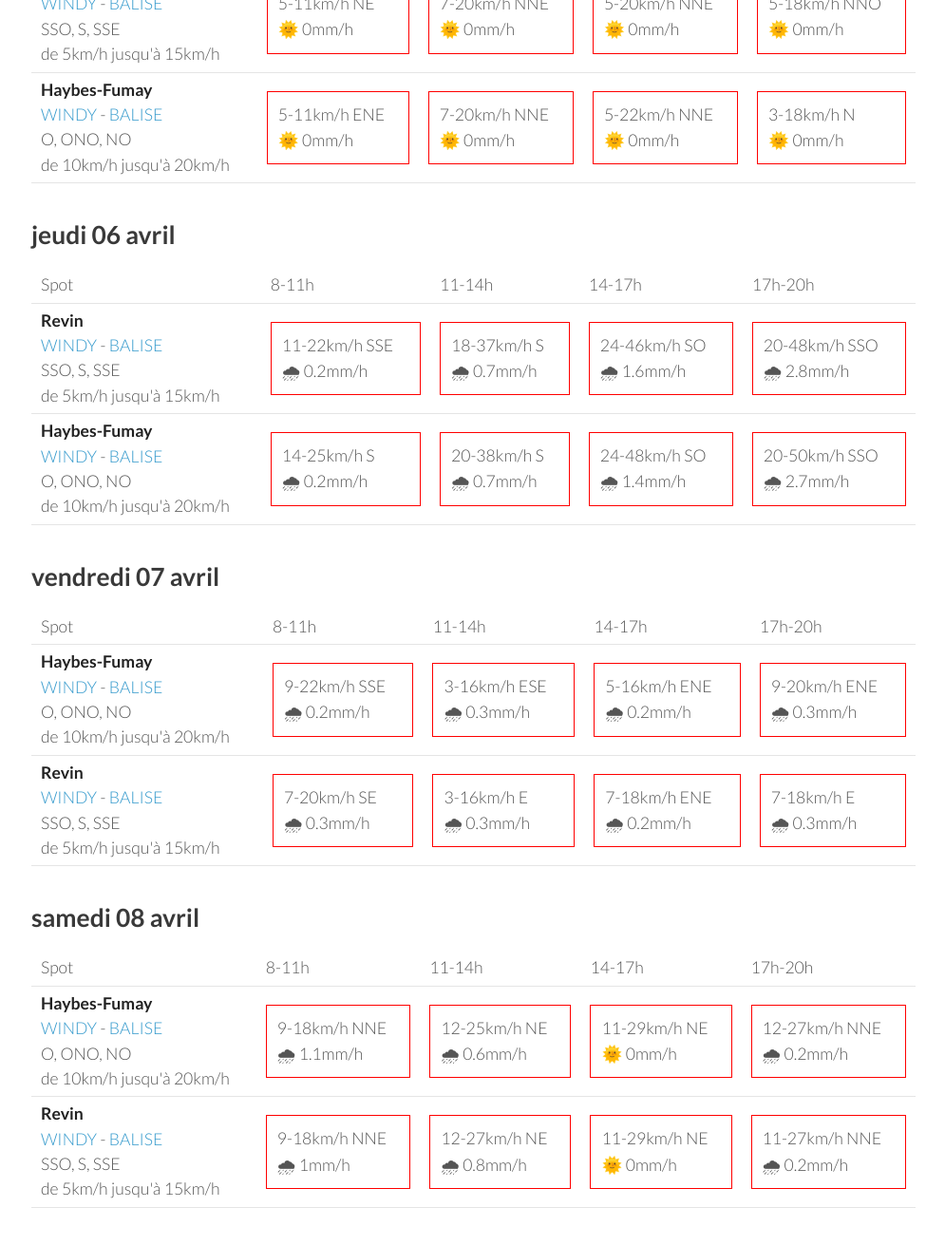
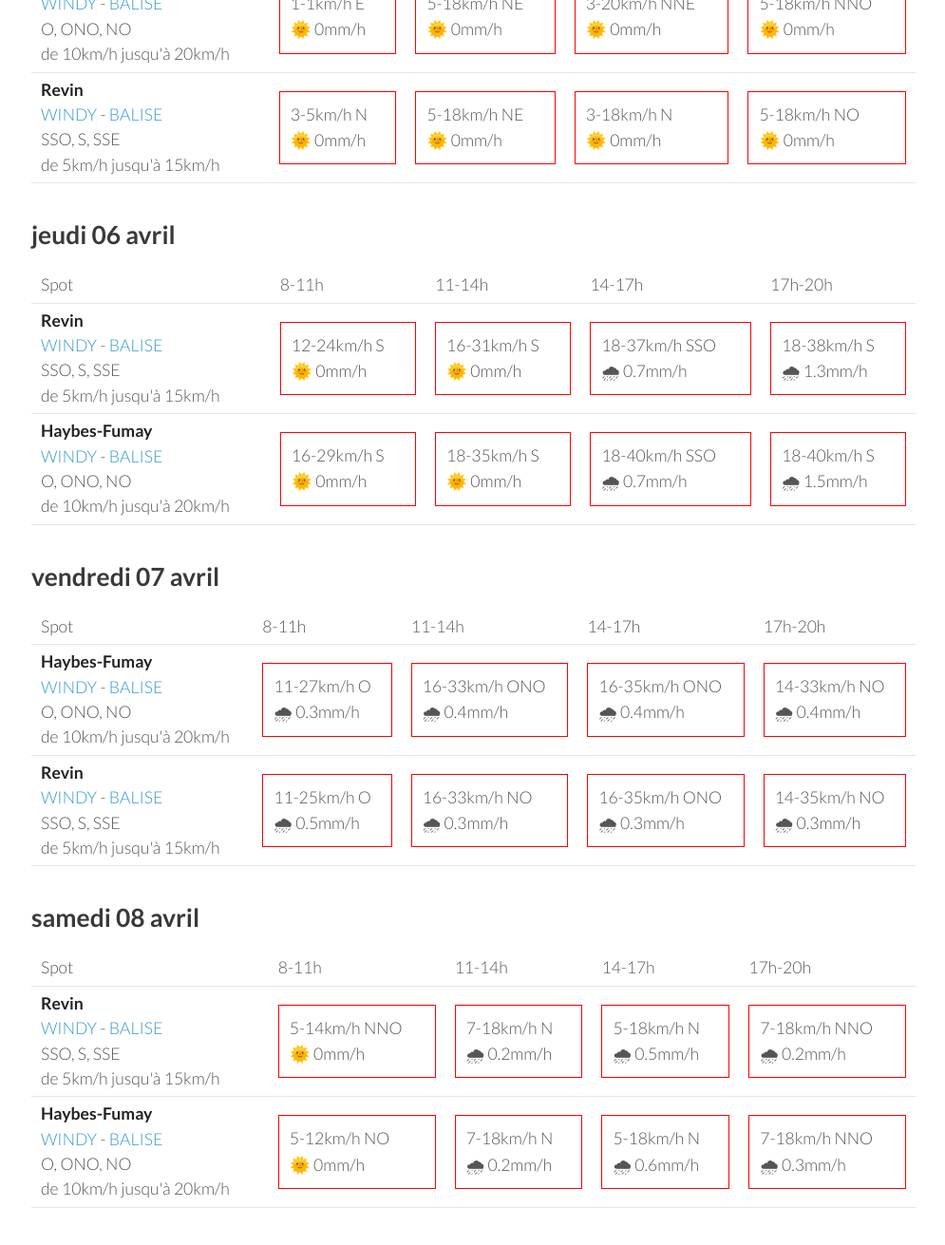
Before and after one commit to parapente-dans-le-nord/parapente-dans-le-nord.github.io, a Jekyll site: the page built from ardennes.markdown, in a window 1280 px wide and 1400 px high, scrolled down 1126 px. Shown: the top 1311 px of the window at 95% size, without its empty margins (25-1020 px from the left). Built offline with Jekyll 4.4.1, drawn with Linux system fonts in a browser that asks for light colours; some of the changed text lies outside the part shown.

Commit message:
update index.markdown

```diff
--- a/ardennes.markdown
+++ b/ardennes.markdown
@@ -25,17 +25,17 @@ page mise à jour le lundi 03 avril 13:10
         <td><strong>Haybes-Fumay</strong><br><a href="https://windy.com/49.998/4.715?49.913,4.738,10">WINDY</a> - <span class=""><a href="http://www.balisemeteo.com/balise.php?idBalise=104">BALISE</a> </span><br> <span class="vent-favorable">O, ONO, NO</span><br><span class="force-vent">de 10km/h jusqu'à 20km/h</span> </td>
 
             <td><div class="not-flyable"><p>0-0km/h NA</p><p>🌧️ 0mm/h</p></div></td>
-            <td><div class="not-flyable"><p>9-25km/h NE</p><p>🌞 0mm/h</p></div></td>
-            <td><div class="not-flyable"><p>11-29km/h NE</p><p>🌞 0mm/h</p></div></td>
-            <td><div class="not-flyable"><p>11-29km/h NE</p><p>🌞 0mm/h</p></div></td>
+            <td><div class="not-flyable"><p>0-0km/h NA</p><p>🌧️ 0mm/h</p></div></td>
+            <td><div class="not-flyable"><p>0-0km/h NA</p><p>🌧️ 0mm/h</p></div></td>
+            <td><div class="not-flyable"><p>11-29km/h NNE</p><p>🌞 0mm/h</p></div></td>
 
     </tr>
 <tr>
         <td><strong>Revin</strong><br><a href="https://windy.com/49.948/4.625?49.543,4.625,8">WINDY</a> - <span class=""><a href="http://www.balisemeteo.com/balise.php?idBalise=5019">BALISE</a> </span><br> <span class="vent-favorable">SSO, S, SSE</span><br><span class="force-vent">de 5km/h jusqu'à 15km/h</span> </td>
 
             <td><div class="not-flyable"><p>0-0km/h NA</p><p>🌧️ 0mm/h</p></div></td>
-            <td><div class="not-flyable"><p>11-31km/h NE</p><p>🌞 0mm/h</p></div></td>
-            <td><div class="not-flyable"><p>11-33km/h NE</p><p>🌞 0mm/h</p></div></td>
+            <td><div class="not-flyable"><p>0-0km/h NA</p><p>🌧️ 0mm/h</p></div></td>
+            <td><div class="not-flyable"><p>0-0km/h NA</p><p>🌧️ 0mm/h</p></div></td>
             <td><div class="not-flyable"><p>11-33km/h NE</p><p>🌞 0mm/h</p></div></td>
 
     </tr>
@@ -58,20 +58,20 @@ page mise à jour le lundi 03 avril 13:10
 <tr>
         <td><strong>Revin</strong><br><a href="https://windy.com/49.948/4.625?49.543,4.625,8">WINDY</a> - <span class=""><a href="http://www.balisemeteo.com/balise.php?idBalise=5019">BALISE</a> </span><br> <span class="vent-favorable">SSO, S, SSE</span><br><span class="force-vent">de 5km/h jusqu'à 15km/h</span> </td>
 
-            <td><div class="not-flyable"><p>9-20km/h NNE</p><p>🌞 0mm/h</p></div></td>
+            <td><div class="not-flyable"><p>7-18km/h NNE</p><p>🌞 0mm/h</p></div></td>
             <td><div class="not-flyable"><p>7-22km/h NE</p><p>🌞 0mm/h</p></div></td>
             <td><div class="not-flyable"><p>9-25km/h NE</p><p>🌞 0mm/h</p></div></td>
-            <td><div class="not-flyable"><p>9-25km/h NE</p><p>🌞 0mm/h</p></div></td>
+            <td><div class="not-flyable"><p>9-24km/h NE</p><p>🌞 0mm/h</p></div></td>
 
 
     </tr>
 <tr>
         <td><strong>Haybes-Fumay</strong><br><a href="https://windy.com/49.998/4.715?49.913,4.738,10">WINDY</a> - <span class=""><a href="http://www.balisemeteo.com/balise.php?idBalise=104">BALISE</a> </span><br> <span class="vent-favorable">O, ONO, NO</span><br><span class="force-vent">de 10km/h jusqu'à 20km/h</span> </td>
 
-            <td><div class="not-flyable"><p>3-9km/h NNE</p><p>🌞 0mm/h</p></div></td>
-            <td><div class="not-flyable"><p>5-18km/h NNE</p><p>🌞 0mm/h</p></div></td>
-            <td><div class="not-flyable"><p>9-24km/h NNE</p><p>🌞 0mm/h</p></div></td>
-            <td><div class="not-flyable"><p>9-25km/h NNE</p><p>🌞 0mm/h</p></div></td>
+            <td><div class="not-flyable"><p>3-7km/h NNE</p><p>🌞 0mm/h</p></div></td>
+            <td><div class="not-flyable"><p>7-18km/h NNE</p><p>🌞 0mm/h</p></div></td>
+            <td><div class="not-flyable"><p>7-24km/h NNE</p><p>🌞 0mm/h</p></div></td>
+            <td><div class="not-flyable"><p>9-24km/h N</p><p>🌞 0mm/h</p></div></td>
 
 
     </tr>
@@ -92,22 +92,22 @@ page mise à jour le lundi 03 avril 13:10
       <td>17h-20h</td>
     </tr>
 <tr>
-        <td><strong>Revin</strong><br><a href="https://windy.com/49.948/4.625?49.543,4.625,8">WINDY</a> - <span class=""><a href="http://www.balisemeteo.com/balise.php?idBalise=5019">BALISE</a> </span><br> <span class="vent-favorable">SSO, S, SSE</span><br><span class="force-vent">de 5km/h jusqu'à 15km/h</span> </td>
+        <td><strong>Haybes-Fumay</strong><br><a href="https://windy.com/49.998/4.715?49.913,4.738,10">WINDY</a> - <span class=""><a href="http://www.balisemeteo.com/balise.php?idBalise=104">BALISE</a> </span><br> <span class="vent-favorable">O, ONO, NO</span><br><span class="force-vent">de 10km/h jusqu'à 20km/h</span> </td>
 
-            <td><div class="not-flyable"><p>5-11km/h NE</p><p>🌞 0mm/h</p></div></td>
-            <td><div class="not-flyable"><p>7-20km/h NNE</p><p>🌞 0mm/h</p></div></td>
-            <td><div class="not-flyable"><p>5-20km/h NNE</p><p>🌞 0mm/h</p></div></td>
+            <td><div class="not-flyable"><p>1-1km/h E</p><p>🌞 0mm/h</p></div></td>
+            <td><div class="not-flyable"><p>5-18km/h NE</p><p>🌞 0mm/h</p></div></td>
+            <td><div class="not-flyable"><p>3-20km/h NNE</p><p>🌞 0mm/h</p></div></td>
             <td><div class="not-flyable"><p>5-18km/h NNO</p><p>🌞 0mm/h</p></div></td>
 
 
     </tr>
 <tr>
-        <td><strong>Haybes-Fumay</strong><br><a href="https://windy.com/49.998/4.715?49.913,4.738,10">WINDY</a> - <span class=""><a href="http://www.balisemeteo.com/balise.php?idBalise=104">BALISE</a> </span><br> <span class="vent-favorable">O, ONO, NO</span><br><span class="force-vent">de 10km/h jusqu'à 20km/h</span> </td>
+        <td><strong>Revin</strong><br><a href="https://windy.com/49.948/4.625?49.543,4.625,8">WINDY</a> - <span class=""><a href="http://www.balisemeteo.com/balise.php?idBalise=5019">BALISE</a> </span><br> <span class="vent-favorable">SSO, S, SSE</span><br><span class="force-vent">de 5km/h jusqu'à 15km/h</span> </td>
 
-            <td><div class="not-flyable"><p>5-11km/h ENE</p><p>🌞 0mm/h</p></div></td>
-            <td><div class="not-flyable"><p>7-20km/h NNE</p><p>🌞 0mm/h</p></div></td>
-            <td><div class="not-flyable"><p>5-22km/h NNE</p><p>🌞 0mm/h</p></div></td>
+            <td><div class="not-flyable"><p>3-5km/h N</p><p>🌞 0mm/h</p></div></td>
+            <td><div class="not-flyable"><p>5-18km/h NE</p><p>🌞 0mm/h</p></div></td>
             <td><div class="not-flyable"><p>3-18km/h N</p><p>🌞 0mm/h</p></div></td>
+            <td><div class="not-flyable"><p>5-18km/h NO</p><p>🌞 0mm/h</p></div></td>
 
 
     </tr>
@@ -130,20 +130,20 @@ page mise à jour le lundi 03 avril 13:10
 <tr>
         <td><strong>Revin</strong><br><a href="https://windy.com/49.948/4.625?49.543,4.625,8">WINDY</a> - <span class=""><a href="http://www.balisemeteo.com/balise.php?idBalise=5019">BALISE</a> </span><br> <span class="vent-favorable">SSO, S, SSE</span><br><span class="force-vent">de 5km/h jusqu'à 15km/h</span> </td>
 
-            <td><div class="not-flyable"><p>11-22km/h SSE</p><p>🌧 0.2mm/h</p></div></td>
-            <td><div class="not-flyable"><p>18-37km/h S</p><p>🌧 0.7mm/h</p></div></td>
-            <td><div class="not-flyable"><p>24-46km/h SO</p><p>🌧 1.6mm/h</p></div></td>
-            <td><div class="not-flyable"><p>20-48km/h SSO</p><p>🌧 2.8mm/h</p></div></td>
+            <td><div class="not-flyable"><p>12-24km/h S</p><p>🌞 0mm/h</p></div></td>
+            <td><div class="not-flyable"><p>16-31km/h S</p><p>🌞 0mm/h</p></div></td>
+            <td><div class="not-flyable"><p>18-37km/h SSO</p><p>🌧 0.7mm/h</p></div></td>
+            <td><div class="not-flyable"><p>18-38km/h S</p><p>🌧 1.3mm/h</p></div></td>
 
 
     </tr>
 <tr>
         <td><strong>Haybes-Fumay</strong><br><a href="https://windy.com/49.998/4.715?49.913,4.738,10">WINDY</a> - <span class=""><a href="http://www.balisemeteo.com/balise.php?idBalise=104">BALISE</a> </span><br> <span class="vent-favorable">O, ONO, NO</span><br><span class="force-vent">de 10km/h jusqu'à 20km/h</span> </td>
 
-            <td><div class="not-flyable"><p>14-25km/h S</p><p>🌧 0.2mm/h</p></div></td>
-            <td><div class="not-flyable"><p>20-38km/h S</p><p>🌧 0.7mm/h</p></div></td>
-            <td><div class="not-flyable"><p>24-48km/h SO</p><p>🌧 1.4mm/h</p></div></td>
-            <td><div class="not-flyable"><p>20-50km/h SSO</p><p>🌧 2.7mm/h</p></div></td>
+            <td><div class="not-flyable"><p>16-29km/h S</p><p>🌞 0mm/h</p></div></td>
+            <td><div class="not-flyable"><p>18-35km/h S</p><p>🌞 0mm/h</p></div></td>
+            <td><div class="not-flyable"><p>18-40km/h SSO</p><p>🌧 0.7mm/h</p></div></td>
+            <td><div class="not-flyable"><p>18-40km/h S</p><p>🌧 1.5mm/h</p></div></td>
 
 
     </tr>
@@ -166,20 +166,20 @@ page mise à jour le lundi 03 avril 13:10
 <tr>
         <td><strong>Haybes-Fumay</strong><br><a href="https://windy.com/49.998/4.715?49.913,4.738,10">WINDY</a> - <span class=""><a href="http://www.balisemeteo.com/balise.php?idBalise=104">BALISE</a> </span><br> <span class="vent-favorable">O, ONO, NO</span><br><span class="force-vent">de 10km/h jusqu'à 20km/h</span> </td>
 
-            <td><div class="not-flyable"><p>9-22km/h SSE</p><p>🌧 0.2mm/h</p></div></td>
-            <td><div class="not-flyable"><p>3-16km/h ESE</p><p>🌧 0.3mm/h</p></div></td>
-            <td><div class="not-flyable"><p>5-16km/h ENE</p><p>🌧 0.2mm/h</p></div></td>
-            <td><div class="not-flyable"><p>9-20km/h ENE</p><p>🌧 0.3mm/h</p></div></td>
+            <td><div class="not-flyable"><p>11-27km/h O</p><p>🌧 0.3mm/h</p></div></td>
+            <td><div class="not-flyable"><p>16-33km/h ONO</p><p>🌧 0.4mm/h</p></div></td>
+            <td><div class="not-flyable"><p>16-35km/h ONO</p><p>🌧 0.4mm/h</p></div></td>
+            <td><div class="not-flyable"><p>14-33km/h NO</p><p>🌧 0.4mm/h</p></div></td>
 
 
     </tr>
 <tr>
         <td><strong>Revin</strong><br><a href="https://windy.com/49.948/4.625?49.543,4.625,8">WINDY</a> - <span class=""><a href="http://www.balisemeteo.com/balise.php?idBalise=5019">BALISE</a> </span><br> <span class="vent-favorable">SSO, S, SSE</span><br><span class="force-vent">de 5km/h jusqu'à 15km/h</span> </td>
 
-            <td><div class="not-flyable"><p>7-20km/h SE</p><p>🌧 0.3mm/h</p></div></td>
-            <td><div class="not-flyable"><p>3-16km/h E</p><p>🌧 0.3mm/h</p></div></td>
-            <td><div class="not-flyable"><p>7-18km/h ENE</p><p>🌧 0.2mm/h</p></div></td>
-            <td><div class="not-flyable"><p>7-18km/h E</p><p>🌧 0.3mm/h</p></div></td>
+            <td><div class="not-flyable"><p>11-25km/h O</p><p>🌧 0.5mm/h</p></div></td>
+            <td><div class="not-flyable"><p>16-33km/h NO</p><p>🌧 0.3mm/h</p></div></td>
+            <td><div class="not-flyable"><p>16-35km/h ONO</p><p>🌧 0.3mm/h</p></div></td>
+            <td><div class="not-flyable"><p>14-35km/h NO</p><p>🌧 0.3mm/h</p></div></td>
 
 
     </tr>
@@ -200,22 +200,22 @@ page mise à jour le lundi 03 avril 13:10
       <td>17h-20h</td>
     </tr>
 <tr>
-        <td><strong>Haybes-Fumay</strong><br><a href="https://windy.com/49.998/4.715?49.913,4.738,10">WINDY</a> - <span class=""><a href="http://www.balisemeteo.com/balise.php?idBalise=104">BALISE</a> </span><br> <span class="vent-favorable">O, ONO, NO</span><br><span class="force-vent">de 10km/h jusqu'à 20km/h</span> </td>
+        <td><strong>Revin</strong><br><a href="https://windy.com/49.948/4.625?49.543,4.625,8">WINDY</a> - <span class=""><a href="http://www.balisemeteo.com/balise.php?idBalise=5019">BALISE</a> </span><br> <span class="vent-favorable">SSO, S, SSE</span><br><span class="force-vent">de 5km/h jusqu'à 15km/h</span> </td>
 
-            <td><div class="not-flyable"><p>9-18km/h NNE</p><p>🌧 1.1mm/h</p></div></td>
-            <td><div class="not-flyable"><p>12-25km/h NE</p><p>🌧 0.6mm/h</p></div></td>
-            <td><div class="not-flyable"><p>11-29km/h NE</p><p>🌞 0mm/h</p></div></td>
-            <td><div class="not-flyable"><p>12-27km/h NNE</p><p>🌧 0.2mm/h</p></div></td>
+            <td><div class="not-flyable"><p>5-14km/h NNO</p><p>🌞 0mm/h</p></div></td>
+            <td><div class="not-flyable"><p>7-18km/h N</p><p>🌧 0.2mm/h</p></div></td>
+            <td><div class="not-flyable"><p>5-18km/h N</p><p>🌧 0.5mm/h</p></div></td>
+            <td><div class="not-flyable"><p>7-18km/h NNO</p><p>🌧 0.2mm/h</p></div></td>
 
 
     </tr>
 <tr>
-        <td><strong>Revin</strong><br><a href="https://windy.com/49.948/4.625?49.543,4.625,8">WINDY</a> - <span class=""><a href="http://www.balisemeteo.com/balise.php?idBalise=5019">BALISE</a> </span><br> <span class="vent-favorable">SSO, S, SSE</span><br><span class="force-vent">de 5km/h jusqu'à 15km/h</span> </td>
+        <td><strong>Haybes-Fumay</strong><br><a href="https://windy.com/49.998/4.715?49.913,4.738,10">WINDY</a> - <span class=""><a href="http://www.balisemeteo.com/balise.php?idBalise=104">BALISE</a> </span><br> <span class="vent-favorable">O, ONO, NO</span><br><span class="force-vent">de 10km/h jusqu'à 20km/h</span> </td>
 
-            <td><div class="not-flyable"><p>9-18km/h NNE</p><p>🌧 1mm/h</p></div></td>
-            <td><div class="not-flyable"><p>12-27km/h NE</p><p>🌧 0.8mm/h</p></div></td>
-            <td><div class="not-flyable"><p>11-29km/h NE</p><p>🌞 0mm/h</p></div></td>
-            <td><div class="not-flyable"><p>11-27km/h NNE</p><p>🌧 0.2mm/h</p></div></td>
+            <td><div class="not-flyable"><p>5-12km/h NO</p><p>🌞 0mm/h</p></div></td>
+            <td><div class="not-flyable"><p>7-18km/h N</p><p>🌧 0.2mm/h</p></div></td>
+            <td><div class="not-flyable"><p>5-18km/h N</p><p>🌧 0.6mm/h</p></div></td>
+            <td><div class="not-flyable"><p>7-18km/h NNO</p><p>🌧 0.3mm/h</p></div></td>
 
 
     </tr>
```
Also changed, not shown: other parts of ardennes.markdown (+1 -1 lines).
